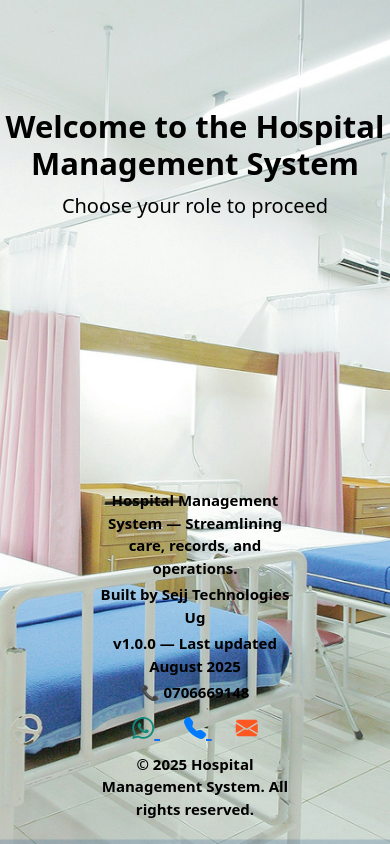
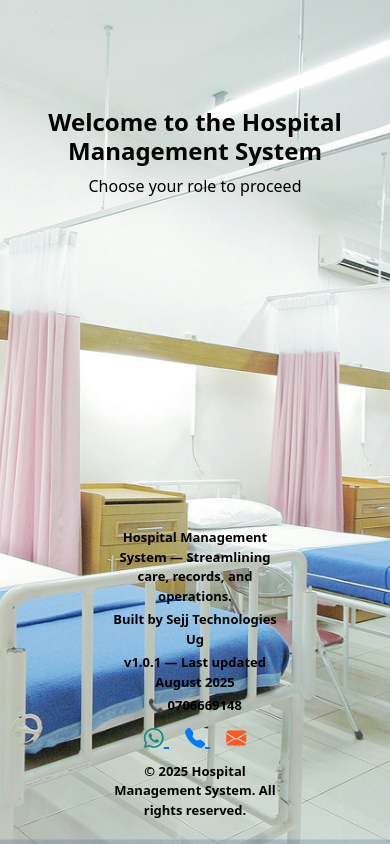
Before and after one commit to sejjtechnologies/hospital_mgmt_core, a Flask app: page / in a window 390 px wide. Shown: the part 69-913 px from the top of the page. Run offline with Flask 3, Linux system fonts and the light colour scheme.

Commit message:
v1.0.1 — Optimized background preload, mobile rendering, and updated footer branding

```diff
--- a/templates/landing_page.html
+++ b/templates/landing_page.html
@@ -6,6 +6,7 @@
   <title>Hospital Management System</title>
   <link href="https://cdn.jsdelivr.net/npm/bootstrap@5.3.0/dist/css/bootstrap.min.css" rel="stylesheet">
   <link href="https://cdn.jsdelivr.net/npm/bootstrap-icons@1.10.5/font/bootstrap-icons.css" rel="stylesheet">
+  <link rel="preload" as="image" href="{{ url_for('static', filename='images/image3.png') }}">
   <style>
     body, html {
       margin: 0;
@@ -30,6 +31,10 @@
       border: none;
       box-shadow: 0 0 8px rgba(40, 167, 69, 0.4);
       text-shadow: 0 0 4px rgba(255, 255, 255, 0.8);
+      font-weight: 600;
+      padding: 10px 18px;
+      border-radius: 6px;
+      transition: all 0.3s ease;
     }
 
     .btn-green:hover {
@@ -84,6 +89,33 @@
     .bi-whatsapp { color: #128C7E; }
     .bi-telephone-fill { color: #007BFF; }
     .bi-envelope-fill { color: #FF5722; }
+
+    @media (max-width: 576px) {
+      .btn-green {
+        font-size: 0.85rem;
+        padding: 6px 10px;
+        box-shadow: none;
+        text-shadow: none;
+      }
+
+      .welcome-section h1 {
+        font-size: 1.5rem;
+      }
+
+      .welcome-section p {
+        font-size: 1rem;
+      }
+
+      .footer-overlay {
+        font-size: 13px;
+        padding: 0 10px;
+      }
+
+      .contact-icons a {
+        font-size: 20px;
+        margin: 0 8px;
+      }
+    }
   </style>
 </head>
 <body>
@@ -119,10 +151,10 @@
   <div class="footer-overlay">
     <p>Hospital Management System — Streamlining care, records, and operations.</p>
     <p>Built by Sejj Technologies Ug</p>
-    <p>v1.0.0 — Last updated August 2025</p>
+    <p>v1.0.1 — Last updated August 2025</p>
     <p>📞 0706669148</p>
     <div class="contact-icons mt-2">
-      <a href="https://wa.me/256700000000" target="_blank" title="WhatsApp">
+      <a href="https://wa.me/256700000000" target="_blank" rel="noopener" title="WhatsApp">
         <i class="bi bi-whatsapp"></i>
       </a>
       <a href="tel:+256700000000" title="Call Us">
```
